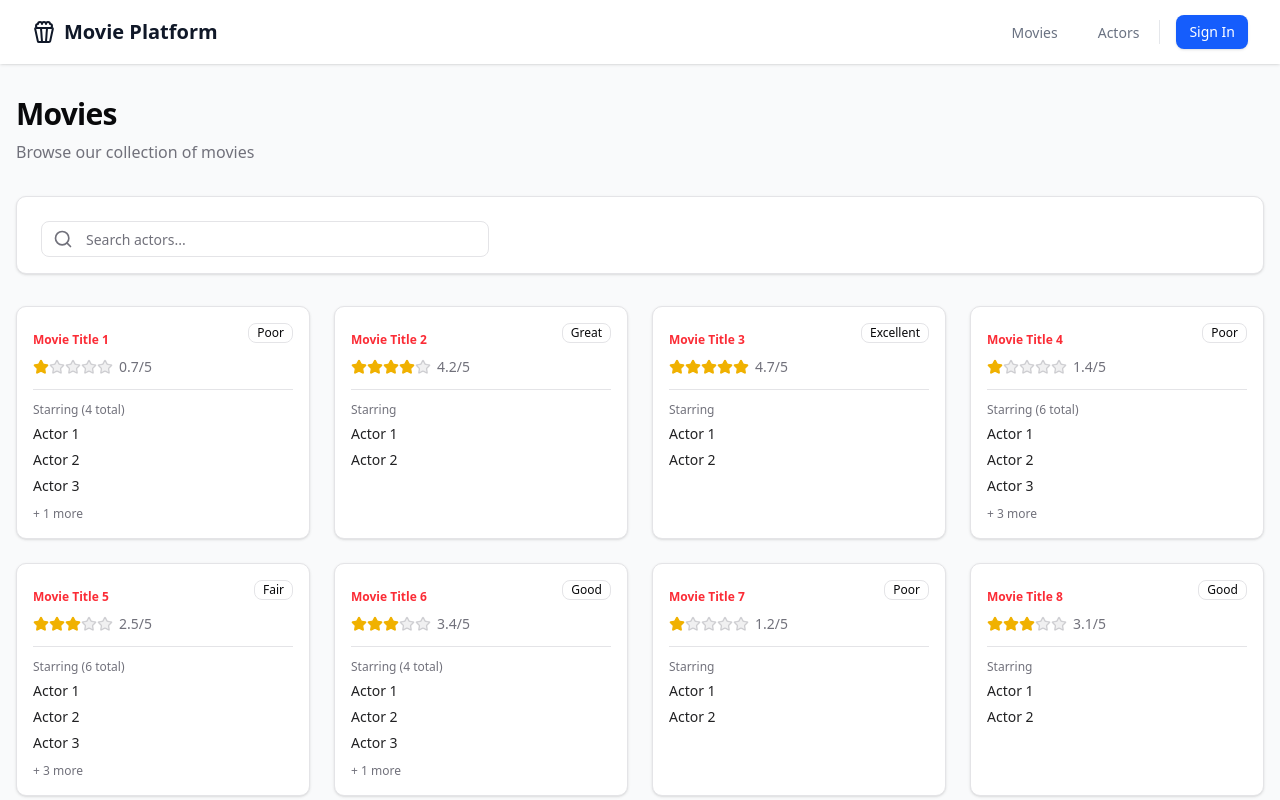
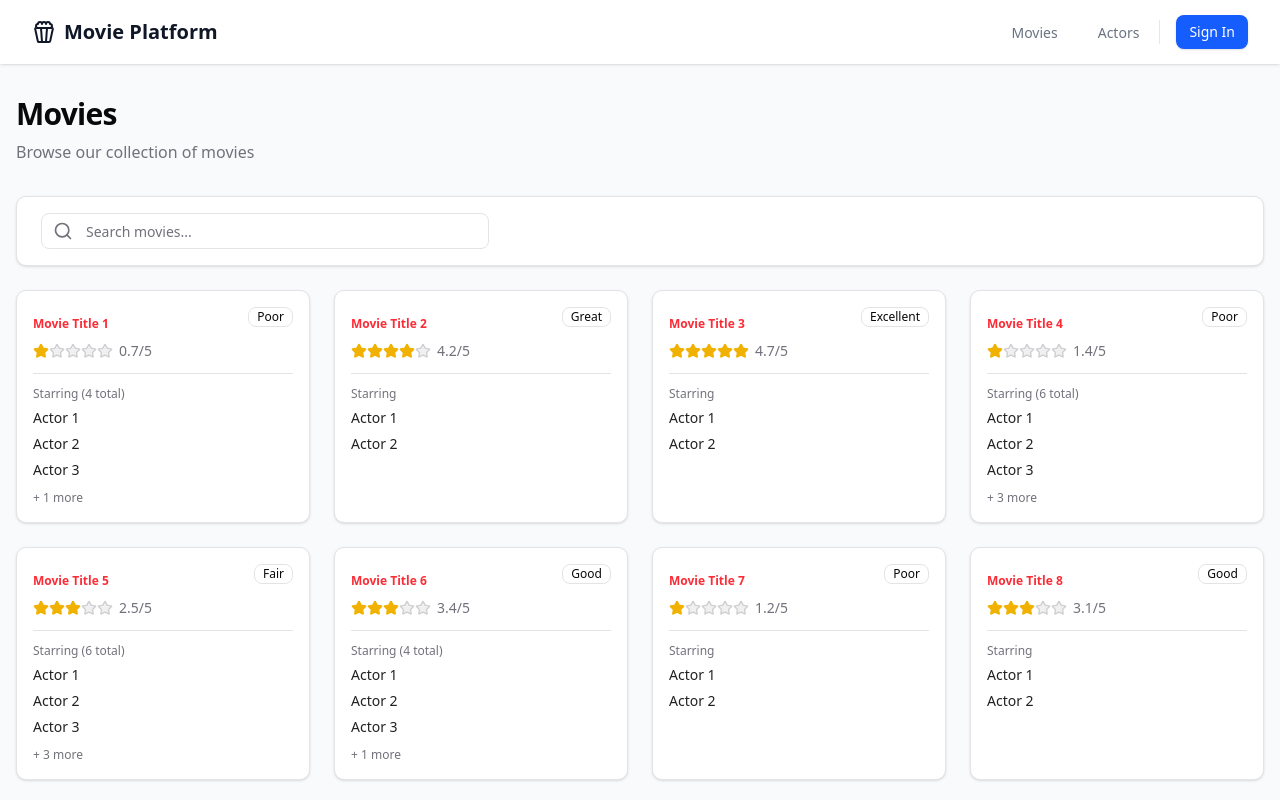
Before and after one commit to AtilioA/movie-platform, a Next.js app in the folder web/: page /movies in a window 1280 px wide. Shown: the top 800 px of the page. Built offline with nearby package versions, Linux system fonts and the light colour scheme.

Commit message:
refactor: extract page header for movies and actors

```diff
--- a/web/src/app/actors/page.tsx
+++ b/web/src/app/actors/page.tsx
@@ -1,11 +1,11 @@
 "use client"
 
 import { Button } from '@/components/ui/button';
-import { Card, CardHeader, CardTitle } from '@/components/ui/card';
-import { Search, SlidersHorizontal, User } from 'lucide-react';
+import { Card, CardHeader } from '@/components/ui/card';
 import { SearchInput } from "@/components/ui/search-input";
 import { ActorCard } from "@/components/actor/actor-card";
-import Link from 'next/link';
+import { PageHeader } from '@/components/ui/page-header';
+
 import { useState } from 'react';
 
 export default function ActorsPage() {
@@ -24,12 +24,7 @@ export default function ActorsPage() {
   return (
     <main className="mx-auto px-4 py-8">
       {/* Page Header */}
-      <div className="mb-8">
-        <h1 className="text-3xl font-bold tracking-tight">Actors</h1>
-        <p className="text-muted-foreground mt-2">
-          Browse our collection of talented actors
-        </p>
-      </div>
+      <PageHeader title="Actors" description="Browse our collection of talented actors" />
 
       {/* Search */}
       <div className="mb-8">
--- a/web/src/app/movies/page.tsx
+++ b/web/src/app/movies/page.tsx
@@ -4,6 +4,7 @@ import { Button } from '@/components/ui/button';
 import { Card, CardHeader } from '@/components/ui/card';
 import { MovieCard } from '@/components/movie/movie-card';
 import { SearchInput } from '@/components/ui/search-input';
+import { PageHeader } from '@/components/ui/page-header';
 import { useState } from 'react';
 
 export default function MoviesPage() {
@@ -28,21 +29,16 @@ export default function MoviesPage() {
   return (
     <main className="mx-auto px-4 py-8">
       {/* Page Header */}
-      <div className="mb-8">
-        <h1 className="text-3xl font-bold tracking-tight">Movies</h1>
-        <p className="text-muted-foreground mt-2">
-          Browse our collection of movies
-        </p>
-      </div>
+      <PageHeader title="Movies" description="Browse our collection of movies" />
 
-      {/* Filters and Search */}
-      <div className="mb-8">
+      {/* Search */}
+      <div className="my-2">
         <Card>
-          <CardHeader className="pb-4">
+          <CardHeader className="py-4">
             <div className="flex flex-col md:flex-row md:items-center md:justify-between gap-4">
               <div className="relative flex-1 max-w-full">
                 <SearchInput
-                  placeholder="Search actors..."
+                  placeholder="Search movies..."
                   value={query}
                   onChange={e => setQuery(e.target.value)}
                 />
--- /dev/null
+++ b/web/src/components/ui/page-header.tsx
@@ -0,0 +1,16 @@
+import React from "react";
+
+interface PageHeaderProps {
+  title: string;
+  description?: string;
+  className?: string;
+}
+
+export const PageHeader: React.FC<PageHeaderProps> = ({ title, description, className }) => (
+  <div className={`mb-8 ${className ?? ""}`}>
+    <h1 className="text-3xl font-bold tracking-tight">{title}</h1>
+    {description && (
+      <p className="text-muted-foreground mt-2">{description}</p>
+    )}
+  </div>
+);
```
